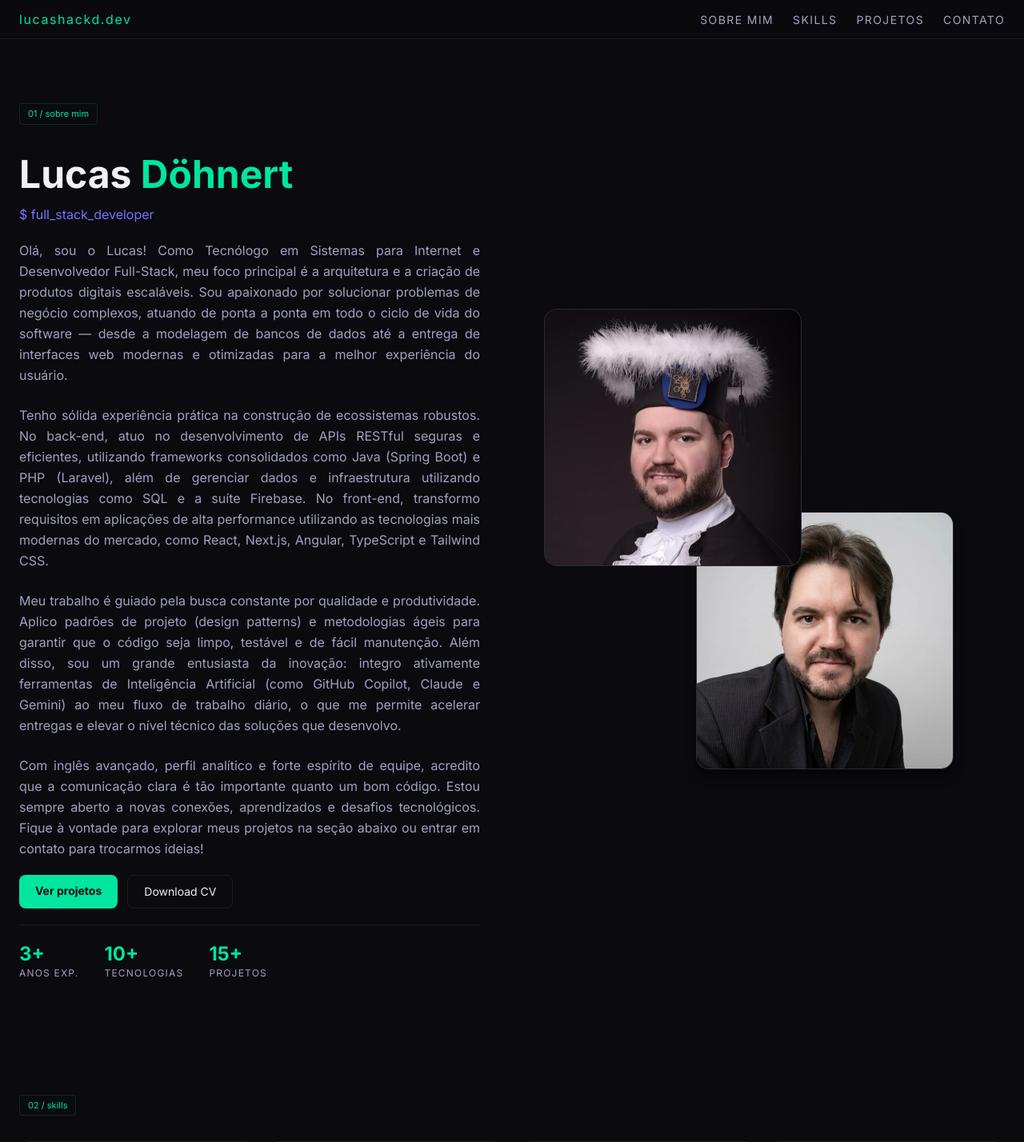
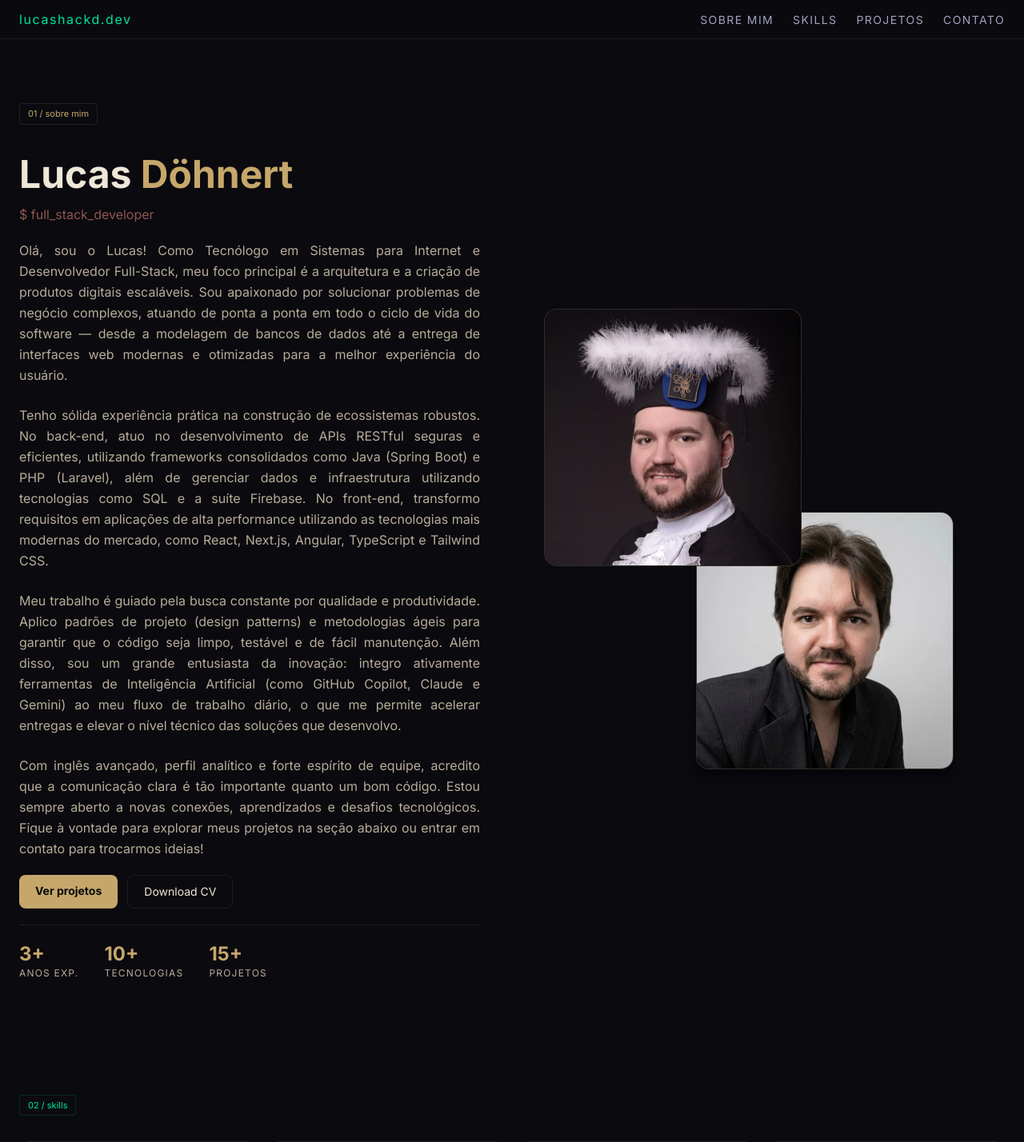
Before and after one commit to Lucashackd/lucashackd, a Next.js app: page / in a window 1280 px wide. Shown: the top 1428 px of the page at 80% size. Built offline with nearby package versions, Linux system fonts and the light colour scheme.

Commit message:
style: apply dark fantasy palette to portfolio components

```diff
--- a/src/app/_components/_About/about.tsx
+++ b/src/app/_components/_About/about.tsx
@@ -10,7 +10,7 @@ function About() {
     >
       {/* Header da seção */}
       <div className="mb-8 flex items-center gap-3">
-        <span className="bg-[#00e5a0]/08 rounded border border-[#00e5a0]/15 px-2.5 py-1 font-mono text-[11px] text-[#00e5a0]">
+        <span className="bg-[#c6a76b]/08 rounded border border-[#c6a76b]/15 px-2.5 py-1 font-mono text-[11px] text-[#c6a76b]">
           01 / sobre mim
         </span>
       </div>
@@ -20,15 +20,15 @@ function About() {
         {/* Texto */}
         <div className="order-2 flex flex-col gap-5 lg:order-1">
           <div>
-            <h1 className="text-4xl leading-tight font-bold text-[#f0f0f5] sm:text-5xl lg:text-5xl">
-              Lucas <span className="text-[#00e5a0]">Döhnert</span>
+            <h1 className="text-4xl leading-tight font-bold text-[#eee7d8] sm:text-5xl lg:text-5xl">
+              Lucas <span className="text-[#c6a76b]">Döhnert</span>
             </h1>
-            <p className="mt-2 font-mono text-sm text-[#7c6fff] sm:text-base">
+            <p className="mt-2 font-mono text-sm text-[#8f5550] sm:text-base">
               $ full_stack_developer
             </p>
           </div>
 
-          <div className="space-y-6 text-justify text-sm leading-relaxed text-[#A2A2BF] sm:text-base">
+          <div className="space-y-6 text-justify text-sm leading-relaxed text-[#b8ad9a] sm:text-base">
             <p>
               Olá, sou o Lucas! Como Tecnólogo em Sistemas para Internet e
               Desenvolvedor Full-Stack, meu foco principal é a arquitetura e a
@@ -80,7 +80,7 @@ function About() {
                   .querySelector("#projects")
                   ?.scrollIntoView({ behavior: "smooth" });
               }}
-              className="rounded-md bg-[#00e5a0] px-5 py-2.5 text-sm font-bold text-[#0a0a0f] transition-opacity duration-200 hover:opacity-90"
+              className="rounded-md bg-[#c6a76b] px-5 py-2.5 text-sm font-bold text-[#0a0908] transition-opacity duration-200 hover:opacity-90"
             >
               Ver projetos
             </a>
@@ -88,7 +88,7 @@ function About() {
             <a
               href="/docs/Lucas_Dohnert_Desenvolvedor_Full_Stack.pdf"
               download={"Lucas_Dohnert_Desenvolvedor_Full_Stack.pdf"}
-              className="rounded-md border border-white/[0.07] px-5 py-2.5 text-sm text-[#f0f0f5] transition-colors duration-200 hover:border-[#00e5a0]/40 hover:text-[#00e5a0]"
+              className="rounded-md border border-white/[0.07] px-5 py-2.5 text-sm text-[#eee7d8] transition-colors duration-200 hover:border-[#c6a76b]/40 hover:text-[#c6a76b]"
             >
               Download CV
             </a>
@@ -97,20 +97,20 @@ function About() {
           {/* Stats */}
           <div className="flex gap-8 border-t border-white/[0.07] pt-5">
             <div>
-              <p className="font-mono text-2xl font-bold text-[#00e5a0]">3+</p>
-              <p className="text-xs tracking-widest text-[#A2A2BF] uppercase">
+              <p className="font-mono text-2xl font-bold text-[#c6a76b]">3+</p>
+              <p className="text-xs tracking-widest text-[#b8ad9a] uppercase">
                 anos exp.
               </p>
             </div>
             <div>
-              <p className="font-mono text-2xl font-bold text-[#00e5a0]">10+</p>
-              <p className="text-xs tracking-widest text-[#A2A2BF] uppercase">
+              <p className="font-mono text-2xl font-bold text-[#c6a76b]">10+</p>
+              <p className="text-xs tracking-widest text-[#b8ad9a] uppercase">
                 tecnologias
               </p>
             </div>
             <div>
-              <p className="font-mono text-2xl font-bold text-[#00e5a0]">15+</p>
-              <p className="text-xs tracking-widest text-[#A2A2BF] uppercase">
+              <p className="font-mono text-2xl font-bold text-[#c6a76b]">15+</p>
+              <p className="text-xs tracking-widest text-[#b8ad9a] uppercase">
                 projetos
               </p>
             </div>
@@ -134,7 +134,7 @@ function About() {
 
           {/* Layout MD: duas imagens lado a lado */}
           <div className="hidden gap-6 md:flex lg:hidden">
-            <div className="relative flex-1 overflow-hidden rounded-2xl border border-white/[0.07] bg-[#1a1a24]">
+            <div className="relative flex-1 overflow-hidden rounded-2xl border border-white/[0.07] bg-[#211c17]">
               <span className="photo-corner photo-corner-tl" />
               <span className="photo-corner photo-corner-br" />
 
@@ -149,7 +149,7 @@ function About() {
               />
             </div>
 
-            <div className="relative flex-1 overflow-hidden rounded-2xl border border-white/[0.07] bg-[#1a1a24]">
+            <div className="relative flex-1 overflow-hidden rounded-2xl border border-white/[0.07] bg-[#211c17]">
               <span className="photo-corner photo-corner-tl" />
               <span className="photo-corner photo-corner-br" />
 
@@ -166,7 +166,7 @@ function About() {
 
           {/* Layout LG: pilha de imagens */}
           <div className="hidden w-full max-w-[28rem] flex-col gap-6 lg:flex xl:hidden">
-            <div className="relative overflow-hidden rounded-2xl border border-white/[0.07] bg-[#1a1a24]">
+            <div className="relative overflow-hidden rounded-2xl border border-white/[0.07] bg-[#211c17]">
               <span className="photo-corner photo-corner-tl" />
               <span className="photo-corner photo-corner-br" />
 
@@ -181,7 +181,7 @@ function About() {
               />
             </div>
 
-            <div className="relative overflow-hidden rounded-2xl border border-white/[0.07] bg-[#1a1a24]">
+            <div className="relative overflow-hidden rounded-2xl border border-white/[0.07] bg-[#211c17]">
               <span className="photo-corner photo-corner-tl" />
               <span className="photo-corner photo-corner-br" />
 
@@ -199,7 +199,7 @@ function About() {
           {/* Layout XL: sobreposição tipo baralho */}
           <div className="relative hidden h-[32rem] w-[28rem] xl:flex">
             {/* Primeira imagem - acima e à esquerda */}
-            <div className="absolute -top-16 -left-16 z-20 overflow-hidden rounded-2xl border border-white/[0.07] bg-[#1a1a24]">
+            <div className="absolute -top-16 -left-16 z-20 overflow-hidden rounded-2xl border border-white/[0.07] bg-[#211c17]">
               <span className="photo-corner photo-corner-tl" />
               <span className="photo-corner photo-corner-br" />
 
@@ -215,7 +215,7 @@ function About() {
             </div>
 
             {/* Segunda imagem - abaixo e à direita */}
-            <div className="absolute right-0 bottom-0 z-10 overflow-hidden rounded-2xl border border-white/[0.07] bg-[#1a1a24] shadow-lg shadow-black/40">
+            <div className="absolute right-0 bottom-0 z-10 overflow-hidden rounded-2xl border border-white/[0.07] bg-[#211c17] shadow-lg shadow-black/40">
               <span className="photo-corner photo-corner-tl" />
               <span className="photo-corner photo-corner-br" />
 
```
